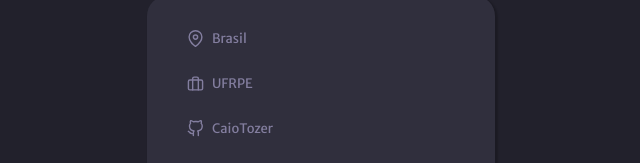
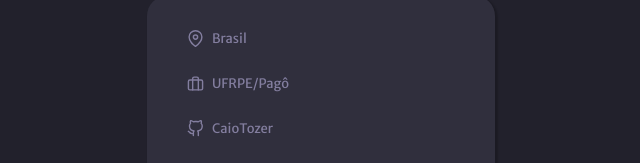
Before and after one commit to CaioTozer/Portfolio-, a React (Create React App) app: page / in a window 1280 px wide. Shown: the part 356-519 px from the top of the page, without its empty margins (319-959 px from the left). Built offline with nearby package versions, Linux system fonts and the light colour scheme.

Commit message:
Update index.js
Fix: work update

```diff
--- a/src/components/Links/index.js
+++ b/src/components/Links/index.js
@@ -5,7 +5,7 @@ const Links = () => {
     return (
         <div className='links'>
             <p className='pais'><div>Brasil</div></p>
-            <p className='trabalho'><div>UFRPE</div></p>
+            <p className='trabalho'><div>UFRPE/Pagô</div></p>
             <p className='github'><a href='https://github.com/CaioTozer' target='blank'>CaioTozer</a></p>
             <p className='insta'><a href='https://www.instagram.com/caio_tozer/' target='blank'>Caio_Tozer</a></p>
             <p className='linkedin'><a href='https://www.linkedin.com/in/caio-tozer-a77366263/' target='blank'>Caio Tozer</a></p>
```
